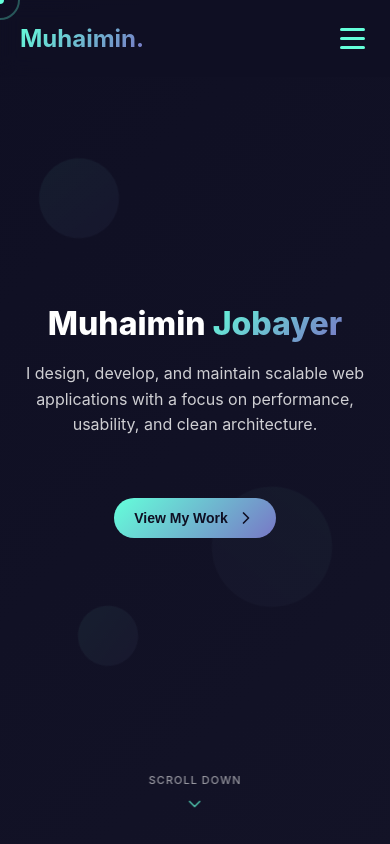
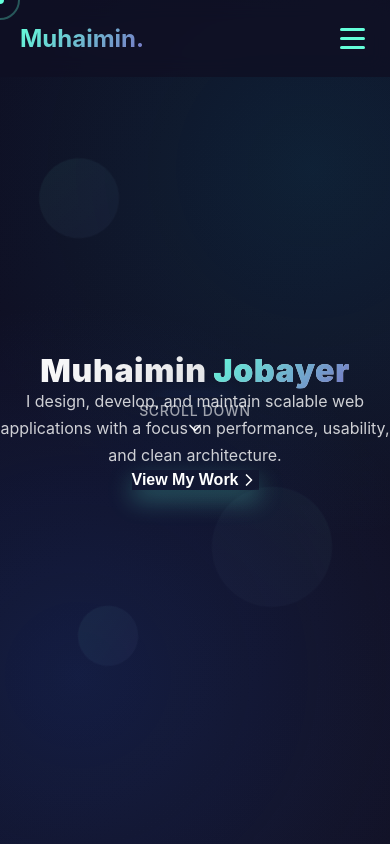
Before and after one commit to mmj05/portfolio, a React (Create React App) app: page / in a window 390 px wide. Shown: the top 844 px of the page. Built offline with nearby package versions, Linux system fonts and the light colour scheme.

Commit message:
Refactor HeroSection styles: update padding, max-width, and typography for improved layout and readability, enhance background effects with gradients, and implement animations for a more engaging user experience. Adjust responsive design for better display on various screen sizes.

```diff
--- a/src/components/HeroSection/HeroSection.css
+++ b/src/components/HeroSection/HeroSection.css
@@ -5,82 +5,168 @@
   align-items: center;
   justify-content: center;
   text-align: center;
-  padding: 0 20px;
+  padding: var(--space-xl);
   position: relative;
+  background:
+    radial-gradient(circle at 20% 80%, rgba(37, 99, 235, 0.15) 0%, transparent 50%),
+    radial-gradient(circle at 80% 20%, rgba(6, 182, 212, 0.1) 0%, transparent 50%);
 }
 
 .hero-content {
-  max-width: 800px;
+  max-width: 900px;
 }
 
 .hero-title {
-  font-size: 4rem;
-  font-weight: 800;
-  margin-bottom: 20px;
-  line-height: 1.1;
+  font-size: clamp(3rem, 6vw, 5rem);
+  font-weight: 900;
+  line-height: 1.05;
+  letter-spacing: 0.02em; /* Changed from -0.04em to add more space between words */
+  margin-bottom: var(--space-lg);
+  background: linear-gradient(135deg, var(--text-primary) 0%, var(--text-secondary) 100%);
+  -webkit-background-clip: text;
+  -webkit-text-fill-color: transparent;
+  background-clip: text;
+  position: relative;
+  opacity: 0;
+  animation: fadeInUp 1s ease-out 0.2s both;
+}
+
+.hero-greeting {
+  display: block;
+  font-size: clamp(1.5rem, 3vw, 2.5rem);
+  font-weight: 600;
+  color: var(--primary-color);
+  margin-bottom: var(--space-sm);
+  background: none;
+  -webkit-background-clip: unset;
+  -webkit-text-fill-color: unset;
+  background-clip: unset;
+}
+
+.hero-title::after {
+  content: '';
+  position: absolute;
+  bottom: -16px;
+  left: 50%;
+  transform: translateX(-50%);
+  width: 120px;
+  height: 4px;
+  background: linear-gradient(90deg, var(--primary-color), var(--accent-color));
+  border-radius: 2px;
+  box-shadow: 0 0 20px rgba(37, 99, 235, 0.4);
+  opacity: 0;
+  animation: fadeInScale 0.8s ease-out 0.8s both;
 }
 
 .hero-subtitle {
-  font-size: 1.8rem;
-  font-weight: 700;
-  margin-bottom: 30px;
-  color: var(--text-color);
-  opacity: 0.9;
+  font-size: 1.5rem;
+  font-weight: 600;
+  color: var(--text-accent);
+  margin-bottom: var(--space-lg);
+  letter-spacing: -0.01em;
+  opacity: 0;
+  animation: fadeInUp 1s ease-out 0.6s both;
 }
 
 .hero-description {
-  font-size: 1.2rem;
-  margin-bottom: 40px;
-  opacity: 0.8;
-  line-height: 1.6;
+  font-size: 1.25rem;
+  line-height: 1.7;
+  color: var(--text-secondary);
+  margin-bottom: var(--space-2xl);
+  max-width: 600px;
+  margin-left: auto;
+  margin-right: auto;
+  opacity: 0;
+  animation: fadeInUp 1s ease-out 1s both;
 }
 
 .hero-cta {
-  margin-top: 20px;
+  margin-top: var(--space-lg);
+  padding: var(--space-lg) var(--space-2xl);
+  font-size: 1.1rem;
+  background: linear-gradient(135deg, var(--primary-color), var(--primary-dark));
+  color: white;
+  border: none;
+  border-radius: var(--radius-xl);
+  box-shadow: var(--shadow-primary);
+  transition: var(--transition-smooth);
+  display: inline-flex;
+  align-items: center;
+  gap: var(--space-sm);
+  font-weight: 600;
+  text-decoration: none;
+  cursor: pointer;
+  opacity: 0;
+  animation: fadeInUp 1s ease-out 1.4s both;
+}
+
+.hero-cta:hover {
+  transform: translateY(-3px);
+  box-shadow: var(--shadow-xl), var(--shadow-primary);
+  background: linear-gradient(135deg, var(--primary-light), var(--primary-color));
 }
 
 .scroll-indicator {
   position: absolute;
-  bottom: 40px;
-  left: 50%;
+  bottom: var(--space-2xl);
   transform: translateX(-50%);
   display: flex;
   flex-direction: column;
   align-items: center;
   cursor: pointer;
-  opacity: 0.7;
-  transition: var(--transition);
-  animation: fadeInUp 1s ease-out 2s both;
+  opacity: 0;
+  transition: var(--transition-smooth);
+  animation: fadeInUp 1s ease-out 1.8s both;
 }
 
 .scroll-indicator:hover {
   opacity: 1;
-  transform: translateX(-50%) translateY(-5px);
+  transform: translateX(-50%) translateY(-4px);
 }
 
 .scroll-text {
-  font-size: 12px;
+  font-size: 0.875rem;
   font-weight: 500;
-  color: var(--text-secondary);
-  margin-bottom: 8px;
-  letter-spacing: 1px;
+  color: var(--text-muted);
+  margin-bottom: var(--space-sm);
+  letter-spacing: 0.05em;
   text-transform: uppercase;
-  transition: var(--transition);
 }
 
 .scroll-icon {
-  color: var(--primary-color);
+  color: var(--text-accent);
   animation: bounce 2s infinite;
-  transition: var(--transition);
+  transition: var(--transition-fast);
 }
 
 .scroll-indicator:hover .scroll-icon {
   animation-duration: 1s;
   color: var(--primary-color);
-  filter: brightness(1.2);
 }
 
-/* Animations */
+/* Professional Animations */
+@keyframes fadeInUp {
+  from {
+    opacity: 0;
+    transform: translateY(30px);
+  }
+  to {
+    opacity: 1;
+    transform: translateY(0);
+  }
+}
+
+@keyframes fadeInScale {
+  from {
+    opacity: 0;
+    transform: translateX(-50%) scale(0.8);
+  }
+  to {
+    opacity: 1;
+    transform: translateX(-50%) scale(1);
+  }
+}
+
 @keyframes bounce {
   0%, 20%, 50%, 80%, 100% {
     transform: translateY(0);
@@ -93,46 +179,44 @@
   }
 }
 
-@keyframes fadeInUp {
-  from {
-    opacity: 0;
-    transform: translateX(-50%) translateY(20px);
+/* Responsive Design */
+@media (max-width: 768px) {
+  .hero-section {
+    padding: var(--space-lg);
   }
-  to {
-    opacity: 0.7;
-    transform: translateX(-50%) translateY(0);
+
+  .hero-title {
+    font-size: clamp(2.5rem, 8vw, 3.5rem);
+    margin-bottom: var(--space-md);
   }
-}
 
-/* Responsive adjustments */
-@media (max-width: 768px) {
-  .hero-title {
-    font-size: 3rem;
+  .hero-title::after {
+    width: 80px;
+    height: 3px;
+    bottom: -12px;
   }
 
   .hero-description {
     font-size: 1.1rem;
+    margin-bottom: var(--space-xl);
+  }
+
+  .hero-cta {
+    padding: var(--space-md) var(--space-xl);
+    font-size: 1rem;
   }
 
   .scroll-indicator {
-    bottom: 30px;
-  }
-
-  .scroll-text {
-    font-size: 11px;
+    bottom: var(--space-xl);
   }
 }
 
-@media (max-width: 480px) {
-  .hero-title {
-    font-size: 2.5rem;
-  }
-
+@media (max-width: 640px) {
   .hero-description {
     font-size: 1rem;
   }
 
-  .scroll-indicator {
-    bottom: 25px;
+  .hero-cta {
+    padding: var(--space-sm) var(--space-lg);
   }
 }
```
